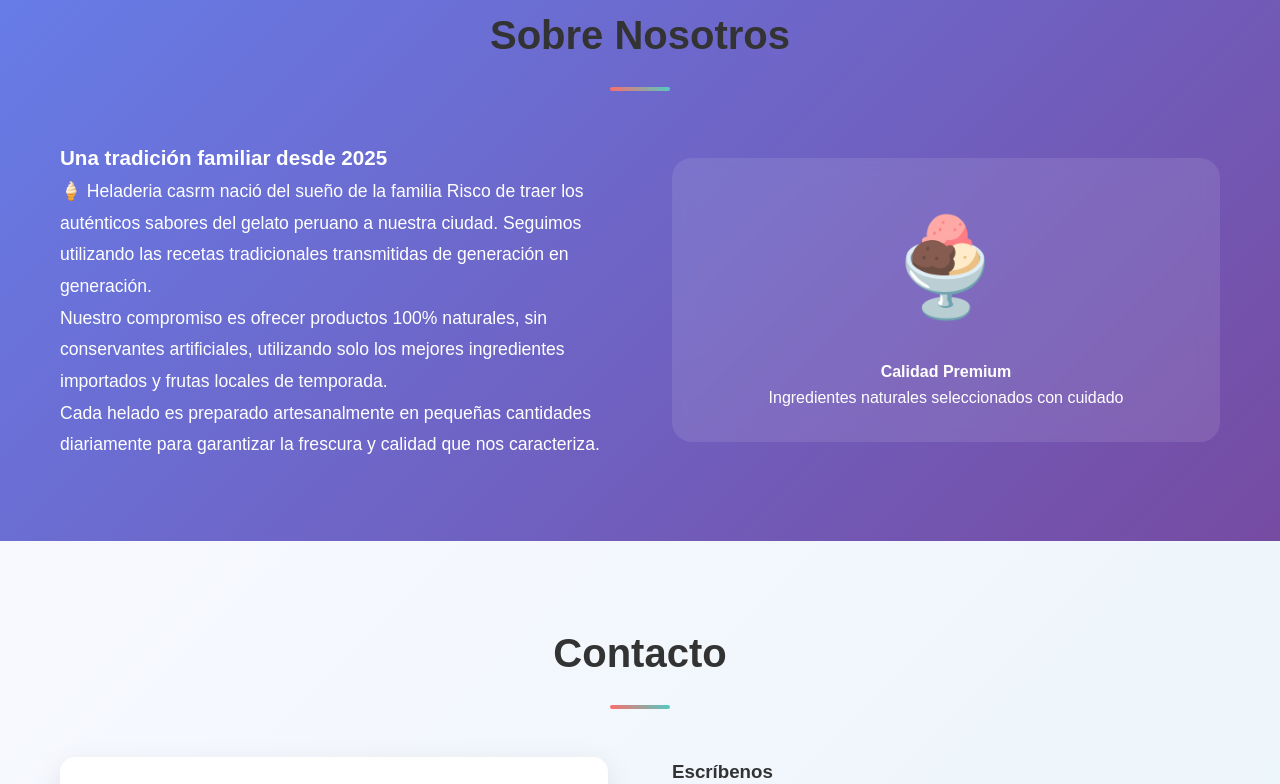
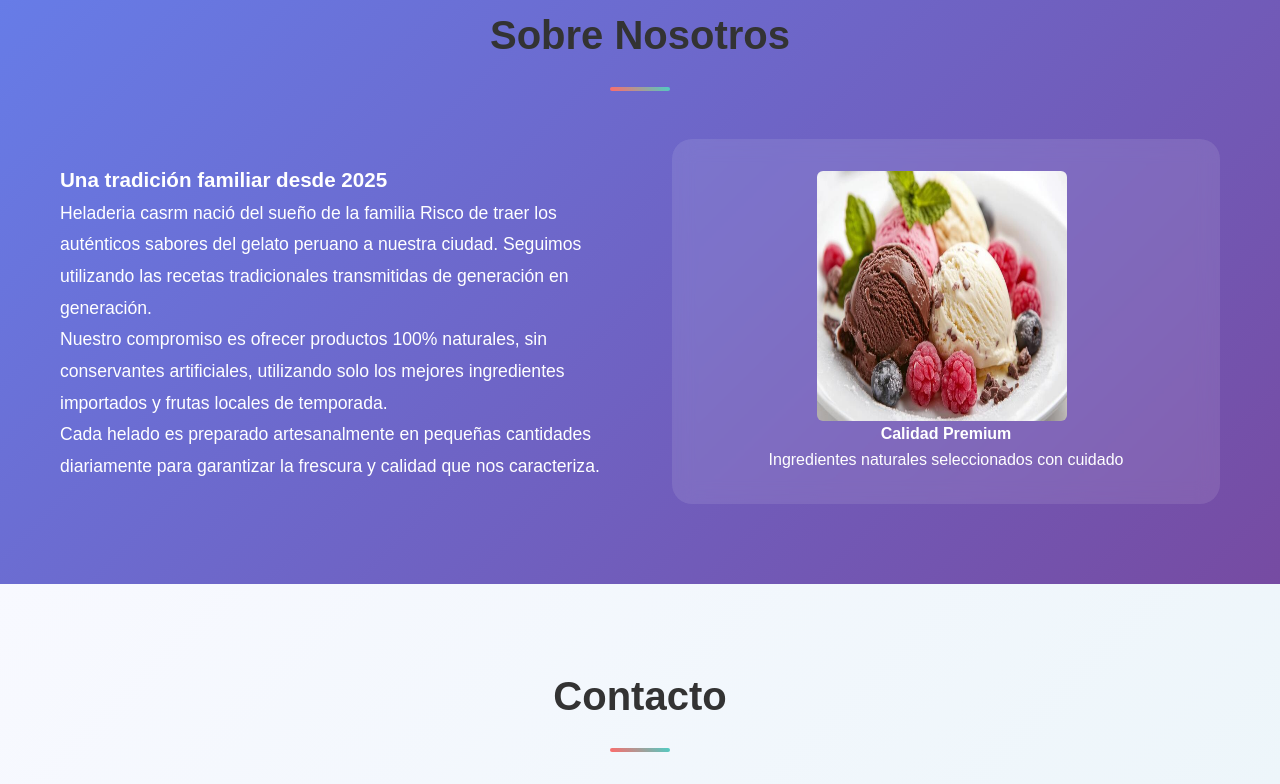
Before and after one commit to afwasfw/web23, a plain HTML site: page index.html in a window 1280 px wide. Shown: the part 2483-3267 px from the top of the page. Drawn offline with Linux system fonts and the light colour scheme.

Commit message:
Se agrego una imagen al sobre nostros

```diff
--- a/index.html
+++ b/index.html
@@ -118,11 +118,13 @@
             <div class="sobre-content">
                 <div class="sobre-text">
                     <h3>Una tradición familiar desde 2025</h3>
-                    <p>🍦 Heladeria casrm nació del sueño de la familia Risco de traer los auténticos
+                    <p>
+                        Heladeria casrm nació del sueño de la familia Risco de traer los auténticos
                         sabores del gelato
                         peruano a nuestra ciudad. Seguimos utilizando las recetas tradicionales
                         transmitidas de
-                        generación en generación.</p>
+                        generación en generación.
+                    </p>
                     <p>Nuestro compromiso es ofrecer productos 100% naturales, sin conservantes
                         artificiales, utilizando
                         solo los mejores ingredientes importados y frutas locales de temporada.</p>
@@ -130,10 +132,11 @@
                         garantizar la
                         frescura y calidad que nos caracteriza.</p>
                 </div>
-                <div class="sobre-image">
-                    <h4>Calidad Premium</h4>
-                    <p>Ingredientes naturales seleccionados con cuidado</p>
-                </div>
+                 <div class="sobre-image">
+                <img src="imagenes/el.jpg" alt="Calidad Premium" class="icono-helado">
+                <h4>Calidad Premium</h4>
+                <p>Ingredientes naturales seleccionados con cuidado</p>
+            </div>
             </div>
         </div>
     </section>
@@ -210,7 +213,7 @@
         <div class="container">
             <div class="footer-content">
                 <div class="footer-section">
-                    <h3>🍦 Heladeria casrm</h3>
+                    <h3> Heladeria casrm</h3>
                     <p>Los mejores helados artesanales de la ciudad desde 2025</p>
                     <div class="social-links">
                         <a href="#" title="Facebook">
--- a/style.css
+++ b/style.css
@@ -265,12 +265,16 @@
     backdrop-filter: blur(10px);
 }
 
- .sobre-image::before {
-     content: '🍨';
-     font-size: 6rem;
-     display: block;
-     margin-bottom: 1rem;
+/* Imagen usada como icono */
+.icono-helado {
+    width: 250px;           /* tamaño estilo emoji */
+    height: 250px;
+    margin-right: 8px;     /* espacio entre icono y texto */
+    vertical-align: middle; /* lo alinea con la línea de texto */
+    border-radius: 6px;    /* esquinas redondeadas (opcional) */
 }
+
+
 
  /* Contacto */
  .contacto {
```
Also changed, not shown: imagenes/el.jpg (added), imagenes/fre.jpg (added). Lines whose indentation alone changed are shown as unchanged.
